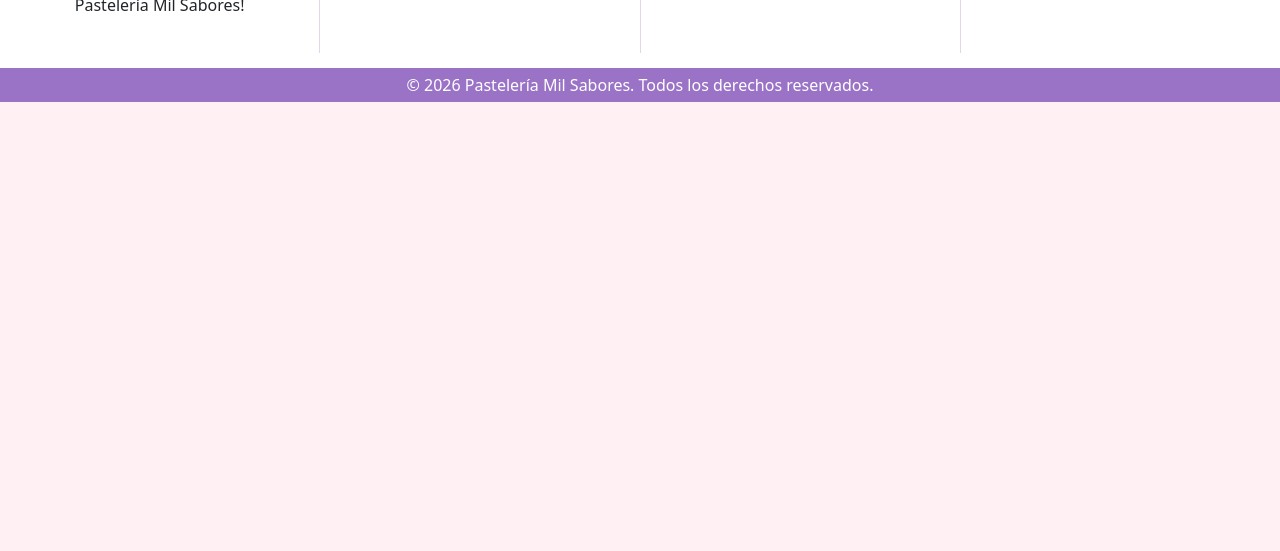
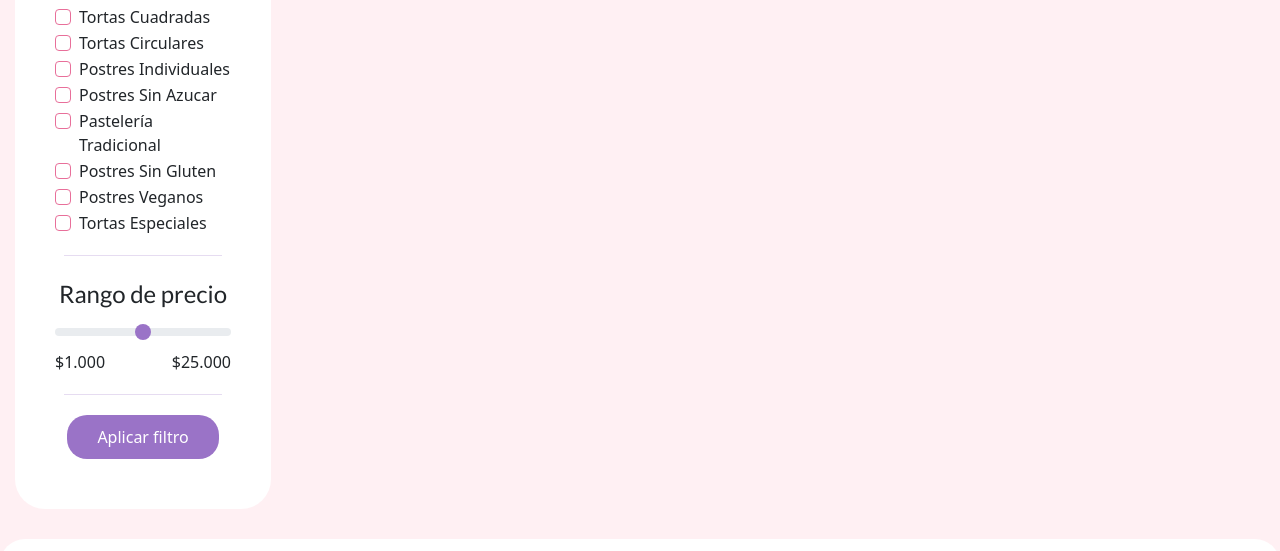
Before and after one commit to Kerdugarte/pasteleria-mil-sabores, a plain HTML site: page productos.html in a window 1280 px wide. Shown: the part 284-835 px from the top of the page. Before the commit the page ends 800 px from the top, so only its background shows below. Drawn offline with nearby package versions, Linux system fonts and the light colour scheme.

Commit message:
feat: actualización

```diff
--- a/css/menu.css
+++ b/css/menu.css
@@ -1,7 +1,7 @@
 nav {
     background-color: #fff;
-    border-radius: 18px;
-    width: 96%;
+    border-radius: 20px;
+    width: 100%;
     margin: 10px auto;
     display: flex;
     align-items: center;
@@ -63,7 +63,7 @@ nav ul li a.activo {
     width: 220px;
     padding: 10px 18px;
     border: 1px solid #e5dadd;
-    border-radius: 25px;
+    border-radius: 10px;
     outline: none;
     background-color: #fffafa;
 }
--- a/css/pie.css
+++ b/css/pie.css
@@ -32,6 +32,7 @@
 .texto-general {
     font-family: "lato", sans-serif;
     line-height: 1.5;
+    text-align: center;
 
 }
 
--- /dev/null
+++ b/css/productos.css
@@ -0,0 +1,54 @@
+.filtro {
+    border-radius: 30px;
+    background-color: #ffff;
+    width: 20%;
+    margin: 15px;
+    padding: 50px 40px;
+}
+
+.text-cate {
+
+    font-family: "lato", sans-serif;
+    line-height: 2.5;
+}
+
+
+.form-check-input {
+    border-color: #e86f9a !important;
+}
+
+.form-check-input:checked {
+    background-color: #e86f9a !important;
+    border-color: #e86f9a !important;
+}
+
+.aplicar-fil {
+    display: block;
+    margin: 0 auto;
+
+    background-color: #9a73c7;
+    color: white;
+    border: none;
+    border-radius: 20px;
+    padding: 10px 30px;
+}
+
+.filtro hr {
+    margin: 20px 9px;
+    color: #9a73C7;
+
+}
+
+.precios {
+    display: flex;
+    justify-content: space-between;
+
+}
+
+.form-range::-webkit-slider-thumb {
+    background-color: #9a73c7 !important;
+}
+
+.form-range::-webkit-slider-runnable-track {
+    background-color: #e4d5f0;
+}
--- a/css/style.css
+++ b/css/style.css
@@ -1,5 +1,6 @@
 @import url(pie.css);
 @import url(menu.css);
+@import url(productos.css);
 
 
 .logo {
--- a/productos.html
+++ b/productos.html
@@ -31,6 +31,97 @@
 
 
     </nav>
+
+
+    <h1 class="letra-Titulos">Nuestros Productos </h1>
+    <p class="texto-general">Encuentra el dulce perfecto pra cada ocación</p>
+
+
+    <section class="filtro">
+        <div>
+            <h4 class="texto-general">Categorias</h4>
+
+            <div class="form-check">
+                <input class="form-check-input" type="checkbox" id="cuadradas">
+                <label class="form-check-label" for="cuadradas">
+                    Tortas Cuadradas
+                </label>
+            </div>
+
+            <div class="form-check">
+                <input class="form-check-input" type="checkbox" id="circulares">
+                <label class="form-check-label" for="circulares">
+                    Tortas Circulares
+                </label>
+            </div>
+
+
+            <div class="form-check">
+                <input class="form-check-input" type="checkbox" id="cuadradas">
+                <label class="form-check-label" for="individuales">
+                    Postres Individuales
+                </label>
+            </div>
+
+            <div class="form-check">
+                <input class="form-check-input" type="checkbox" id="circulares">
+                <label class="form-check-label" for="sin-azucar">
+                    Postres Sin Azucar
+                </label>
+            </div>
+
+            <div class="form-check">
+                <input class="form-check-input" type="checkbox" id="cuadradas">
+                <label class="form-check-label" for="tradicional">
+                    Pastelería Tradicional
+                </label>
+            </div>
+
+            <div class="form-check">
+                <input class="form-check-input" type="checkbox" id="circulares">
+                <label class="form-check-label" for="sin-gluten">
+                    Postres Sin Gluten
+                </label>
+            </div>
+
+            <div class="form-check">
+                <input class="form-check-input" type="checkbox" id="cuadradas">
+                <label class="form-check-label" for="veganos">
+                    Postres Veganos
+                </label>
+            </div>
+
+            <div class="form-check">
+                <input class="form-check-input" type="checkbox" id="circulares">
+                <label class="form-check-label" for="especiales">
+                    Tortas Especiales
+                </label>
+            </div>
+
+        </div>
+
+        <hr>
+
+        <h4 class="texto-general">Rango de precio</h4>
+
+        <input type="range" class="form-range" min="1000" max="25000" id="precio">
+
+        <div class="precios">
+            <span>$1.000</span>
+            <span>$25.000</span>
+        </div>
+
+
+        <hr>
+        <div>
+            <button type="button" class="aplicar-fil">Aplicar filtro</button>
+        </div>
+
+
+
+    </section>
+
+
 
 
 
```
Also changed, not shown: index.html (+3 -3 lines), img/Brownie Sin Gluten.jpg (deleted), img/Empanada de Manzana.jpg (deleted), 9 other files.
